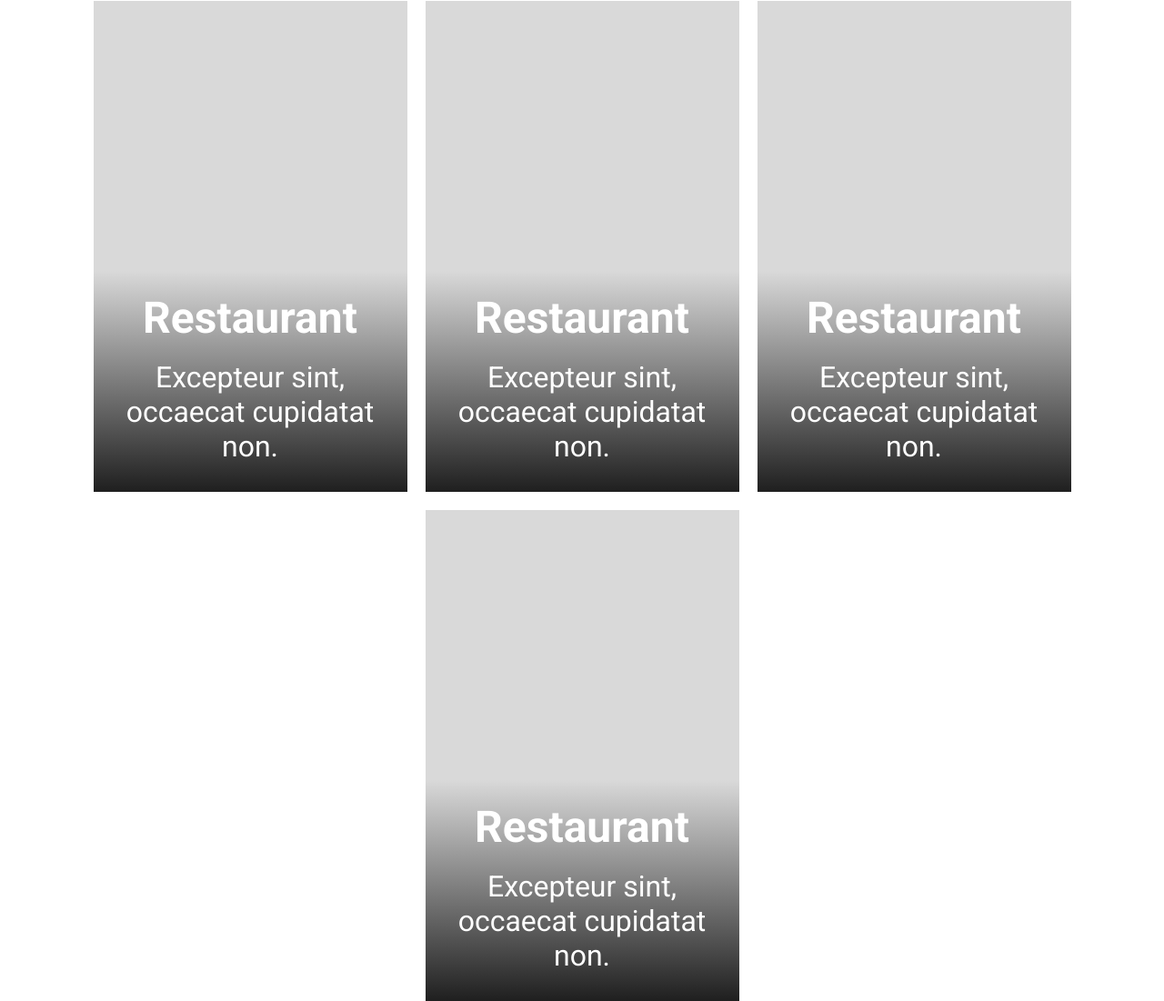
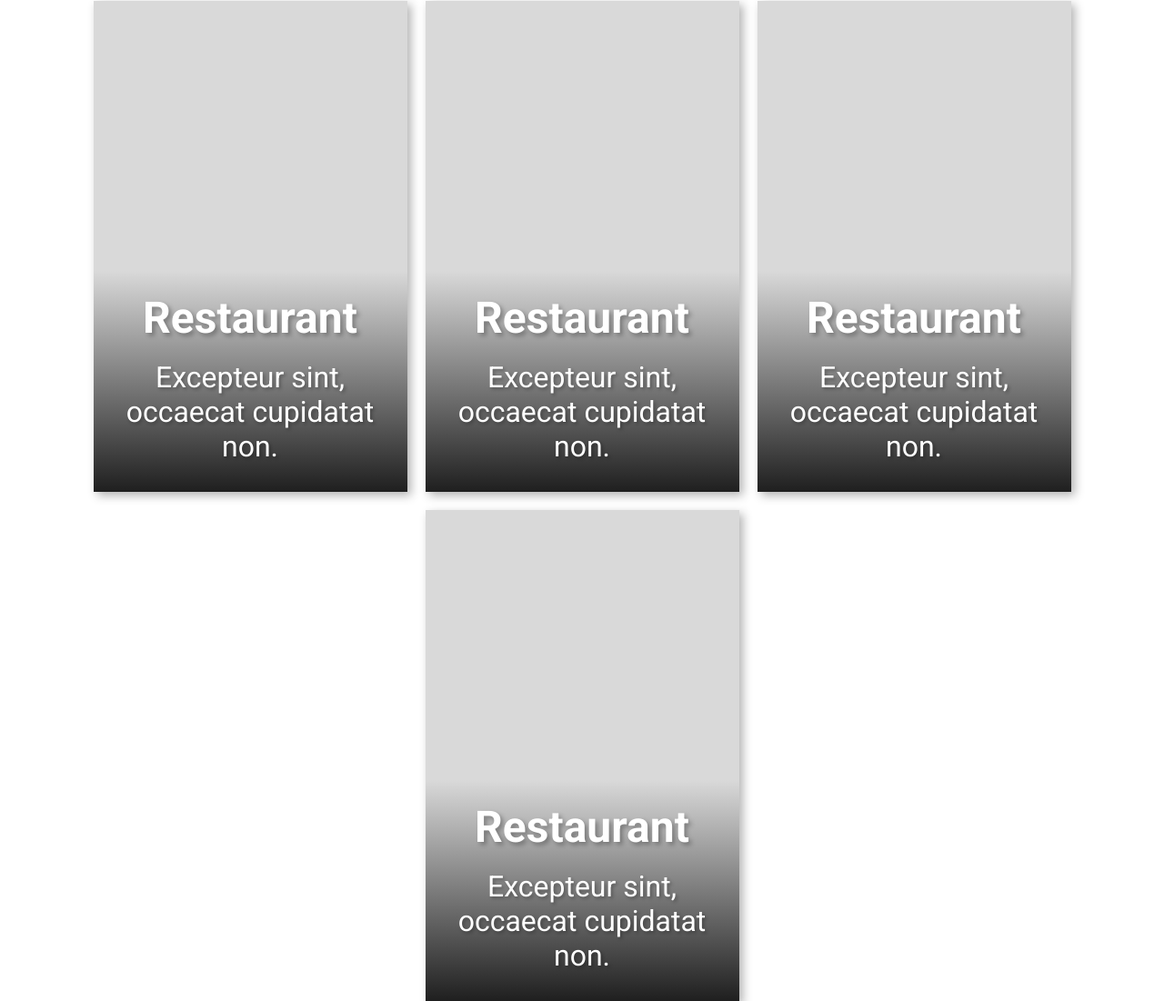
Before and after one commit to Odi000/Responsive-Webpage, a plain HTML site: page index.html in a window 1280 px wide. Shown: the part 926-2027 px from the top of the page at 91% size. Drawn offline with Linux system fonts and the light colour scheme.

Commit message:
Incorporated some shadows

```diff
--- a/index.html
+++ b/index.html
@@ -38,19 +38,19 @@
             <h2>Yum Yum & Tum Tum.</h2>
             <div class="cards">
                 <a href="#" class="card">
-                    <h3>Restaurant</h2>
+                    <h3>Restaurant</h3>
                     <p>Excepteur sint, occaecat cupidatat non.</p>
                 </a>
                 <a href="#" class="card">
-                    <h3>Restaurant</h2>
+                    <h3>Restaurant</h3>
                     <p>Excepteur sint, occaecat cupidatat non.</p>
                 </a>
                 <a href="#" class="card">
-                    <h3>Restaurant</h2>
+                    <h3>Restaurant</h3>
                     <p>Excepteur sint, occaecat cupidatat non.</p>
                 </a>
                 <a href="#" class="card">
-                    <h3>Restaurant</h2>
+                    <h3>Restaurant</h3>
                     <p>Excepteur sint, occaecat cupidatat non.</p>
                 </a>
             </div>
--- a/styles.css
+++ b/styles.css
@@ -1,7 +1,9 @@
 @import url('https://fonts.googleapis.com/css2?family=Roboto:ital,wght@0,400;0,700;0,900;1,100;1,300;1,400;1,700;1,900&display=swap');
 
-* {
+*:not(button) {
     box-sizing: border-box;
+    text-shadow: 0.06em 0.06em 0.12em
+    rgba(0,0,0, 0.3);
 }
 
 @viewport {
@@ -148,8 +150,6 @@ input:focus {
     height: auto;
 }
 
-
-
 .hero-content {
     margin-bottom: 68px;
 }
@@ -158,6 +158,12 @@ input:focus {
     border-radius: 12px;
     max-width: 591px;
     height: 50px;
+    transition: box-shadow 300ms;
+}
+
+.search-box:focus-within {
+    box-shadow: inset 0 0 8px
+        rgba(0,0,0, 0.3);
 }
 
 .search-bar {
@@ -175,6 +181,8 @@ input:focus {
 .main-img {
     border-radius: 12px;
     max-width: 730px;
+    box-shadow:  0 0 28px 0 rgba(0,0,0, 0.4) ;
+
 }
 
 .second-container {
@@ -196,6 +204,8 @@ input:focus {
     height: 540px;
     background-image: linear-gradient( #d9d9d9 55%, rgb(31, 31, 31));
     color: white;
+    box-shadow: 4px 4px 10px
+        rgba(0,0,0, 0.30);
 }
 
 .action {
```
